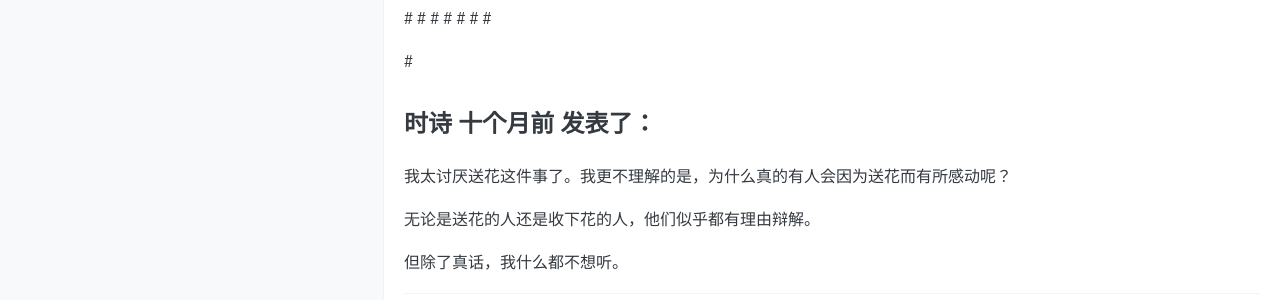
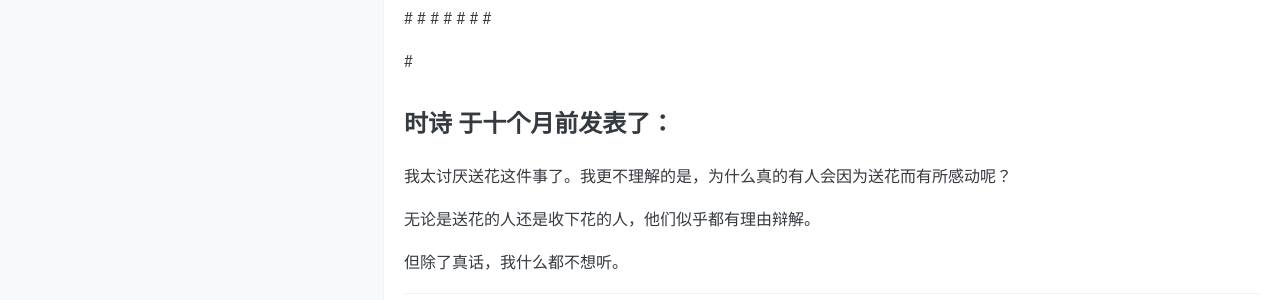
Before and after one commit to 1Kaze/iKaze, a Jekyll site: the page built from _posts/2021-1-31-springphobia3.md, in a window 1280 px wide and 900 px high, scrolled down 6163 px. Shown: the part 491-791 px from the top of the window. Built offline with Jekyll 4.4.1, drawn with Linux system fonts in a browser that asks for light colours; comment, search, counter and statistics services are not loaded.

Commit message:
Update 2021-1-31-springphobia3.md

```diff
--- a/_posts/2021-1-31-springphobia3.md
+++ b/_posts/2021-1-31-springphobia3.md
@@ -260,7 +260,7 @@ comments: true
 
 
 #
-## 时诗 十个月前 发表了：
+## 时诗 于十个月前发表了：
 
 我太讨厌送花这件事了。我更不理解的是，为什么真的有人会因为送花而有所感动呢？
 
```
